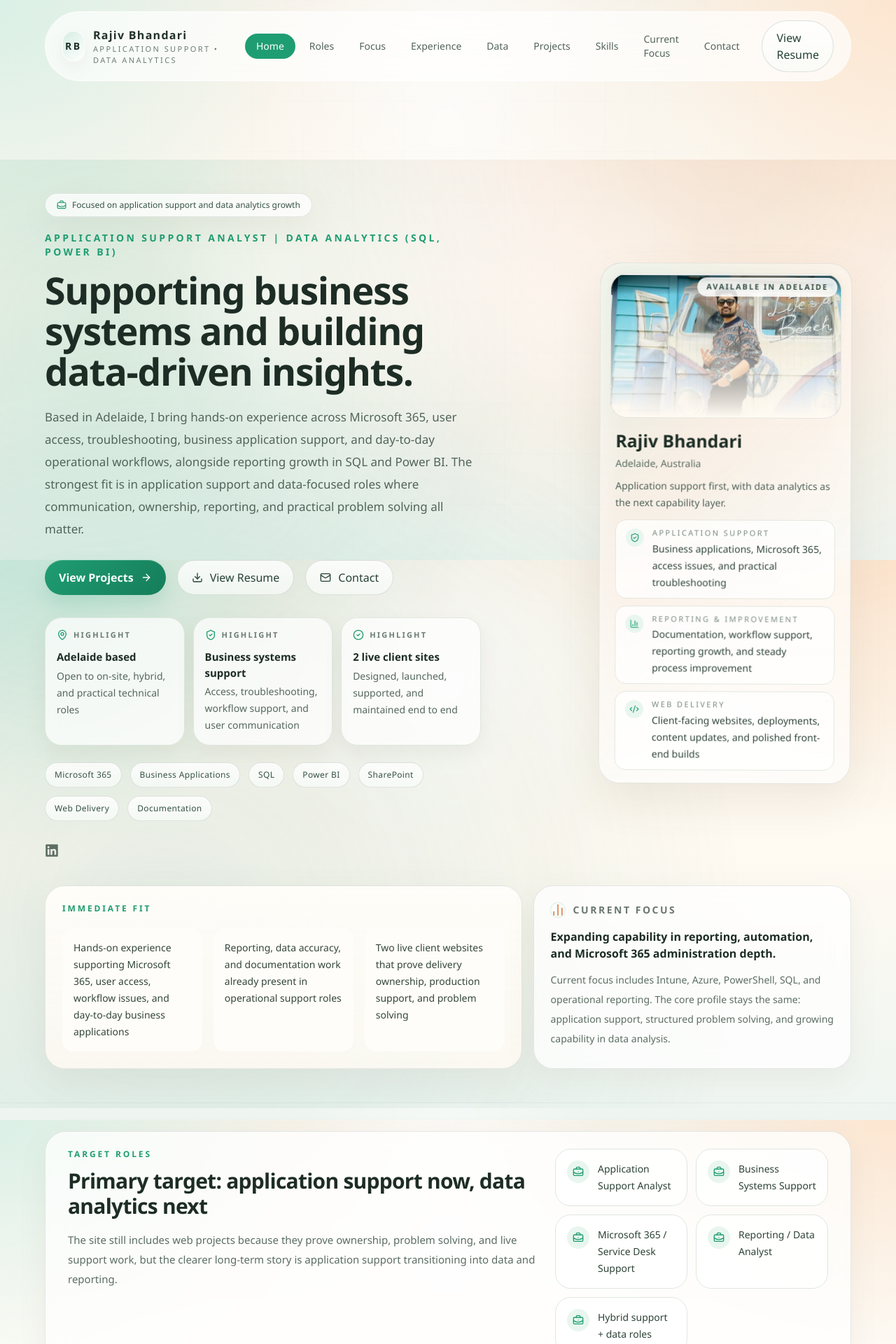
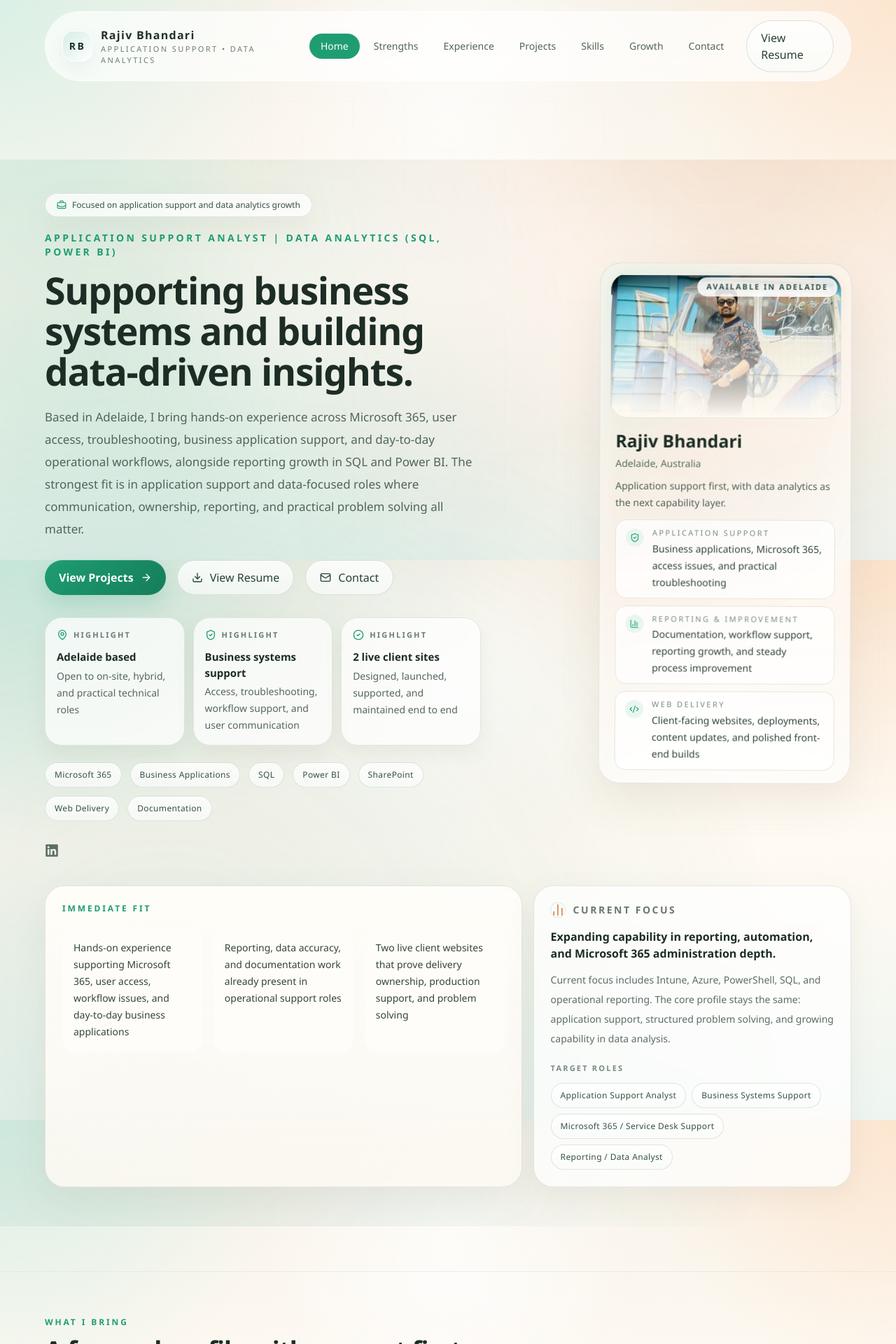
Before and after one commit to prodev1996/portfolio, a Next.js app: page / in a window 1280 px wide. Shown: the top 1920 px of the page at 70% size. Built offline with nearby package versions, Linux system fonts and the light colour scheme.

Commit message:
Align homepage flow with navbar

```diff
--- a/app/page.tsx
+++ b/app/page.tsx
@@ -1,8 +1,6 @@
 import Hero from "@/components/Hero";
-import TargetRoles from "@/components/TargetRoles";
 import WhatIDo from "@/components/WhatIDo";
 import Experience from "@/components/Experience";
-import ReportingProof from "@/components/ReportingProof";
 import FeaturedProjects from "@/components/FeaturedProjects";
 import TechStack from "@/components/TechStack";
 import DataJourney from "@/components/DataJourney";
@@ -13,10 +11,8 @@ export default function Home() {
   return (
     <>
       <Hero />
-      <TargetRoles />
       <WhatIDo />
       <Experience />
-      <ReportingProof />
       <FeaturedProjects />
       <TechStack />
       <DataJourney />
--- a/components/DataJourney.tsx
+++ b/components/DataJourney.tsx
@@ -20,6 +20,36 @@ const upcomingProjects = [
   {
     title: "SQL and operational reporting",
     desc: "Improving SQL, Excel, and reporting skills so I can turn operational data into clearer summaries, patterns, and practical next steps.",
+  },
+];
+
+const reportingProof = [
+  {
+    title: "Reporting and data accuracy",
+    desc: "Operational reporting, records, and data accuracy work using Excel and Microsoft 365 in a fast-moving environment.",
+    points: [
+      "Supported reporting and record accuracy tasks",
+      "Improved digital organisation to reduce manual errors",
+      "Worked across admin, ICT, and data support responsibilities",
+    ],
+  },
+  {
+    title: "Sales Dashboard (Power BI)",
+    desc: "Planned case study focused on KPIs, sales trends, category performance, and business-facing visuals.",
+    points: [
+      "KPI cards, trend lines, and summary visuals",
+      "Revenue, profit, and top-product insights",
+      "Will be the main reporting case study on the site",
+    ],
+  },
+  {
+    title: "SQL analysis project",
+    desc: "Planned SQL case study focused on joins, grouping, and business questions around customers, products, and sales trends.",
+    points: [
+      "JOIN, GROUP BY, filtering, and aggregation",
+      "Customer and sales analysis queries",
+      "Shows practical analysis thinking, not just syntax",
+    ],
   },
 ];
 
@@ -99,6 +129,50 @@ export default function DataJourney() {
             ))}
           </div>
         </div>
+
+        <div className="mt-12">
+          <div className="max-w-3xl">
+            <p className="text-xs font-semibold uppercase tracking-[0.24em] text-[#1f9d72]">
+              Data & Reporting Projects
+            </p>
+            <h3 className="mt-3 text-2xl font-semibold tracking-tight text-[#1d2d25] sm:text-3xl">
+              Current proof now, plus the portfolio data work being built next
+            </h3>
+            <p className="mt-4 text-sm leading-7 text-[#5e6f65] sm:text-[15px]">
+              This keeps the reporting story in one place: the proof already in
+              the experience, and the Power BI and SQL case studies being built
+              next.
+            </p>
+          </div>
+
+          <div className="mt-8 grid gap-4 xl:grid-cols-3">
+            {reportingProof.map((item, index) => (
+              <motion.div
+                key={item.title}
+                initial={{ opacity: 0, y: 18 }}
+                whileInView={{ opacity: 1, y: 0 }}
+                viewport={{ once: true, amount: 0.16 }}
+                transition={{ delay: index * 0.06 }}
+                className="card"
+              >
+                <h3 className="text-xl font-semibold text-[#1d2d25]">
+                  {item.title}
+                </h3>
+                <p className="mt-3 text-sm leading-7 text-[#5e6f65]">
+                  {item.desc}
+                </p>
+                <ul className="mt-5 space-y-2 text-sm text-[#31463a]">
+                  {item.points.map((point) => (
+                    <li key={point} className="flex gap-3">
+                      <span className="mt-2 h-2 w-2 rounded-full bg-[#1f9d72]" />
+                      <span>{point}</span>
+                    </li>
+                  ))}
+                </ul>
+              </motion.div>
+            ))}
+          </div>
+        </div>
       </div>
     </section>
   );
--- a/components/Hero.tsx
+++ b/components/Hero.tsx
@@ -49,6 +49,13 @@ const quickWins = [
   "Hands-on experience supporting Microsoft 365, user access, workflow issues, and day-to-day business applications",
   "Reporting, data accuracy, and documentation work already present in operational support roles",
   "Two live client websites that prove delivery ownership, production support, and problem solving",
+];
+
+const targetRoles = [
+  "Application Support Analyst",
+  "Business Systems Support",
+  "Microsoft 365 / Service Desk Support",
+  "Reporting / Data Analyst",
 ];
 
 const heroFacts = [
@@ -335,6 +342,19 @@ export default function Hero() {
               application support, structured problem solving, and growing
               capability in data analysis.
             </p>
+
+            <div className="mt-5">
+              <p className="text-[11px] font-semibold uppercase tracking-[0.2em] text-[#7a8a80]">
+                Target Roles
+              </p>
+              <div className="mt-3 flex flex-wrap gap-2">
+                {targetRoles.map((role) => (
+                  <span key={role} className="badge">
+                    {role}
+                  </span>
+                ))}
+              </div>
+            </div>
           </motion.div>
         </motion.div>
       </div>
--- a/components/Navbar.tsx
+++ b/components/Navbar.tsx
@@ -8,13 +8,11 @@ import { HiOutlineMenu, HiOutlineX } from "react-icons/hi";
 
 const homeLinks = [
   { name: "Home", href: "#home" },
-  { name: "Roles", href: "#target-roles" },
-  { name: "Focus", href: "#what-i-do" },
+  { name: "Strengths", href: "#what-i-do" },
   { name: "Experience", href: "#experience" },
-  { name: "Data", href: "#reporting-proof" },
   { name: "Projects", href: "#projects" },
   { name: "Skills", href: "#tech-stack" },
-  { name: "Current Focus", href: "#data-journey" },
+  { name: "Growth", href: "#data-journey" },
   { name: "Contact", href: "#contact" },
 ];
 
```
